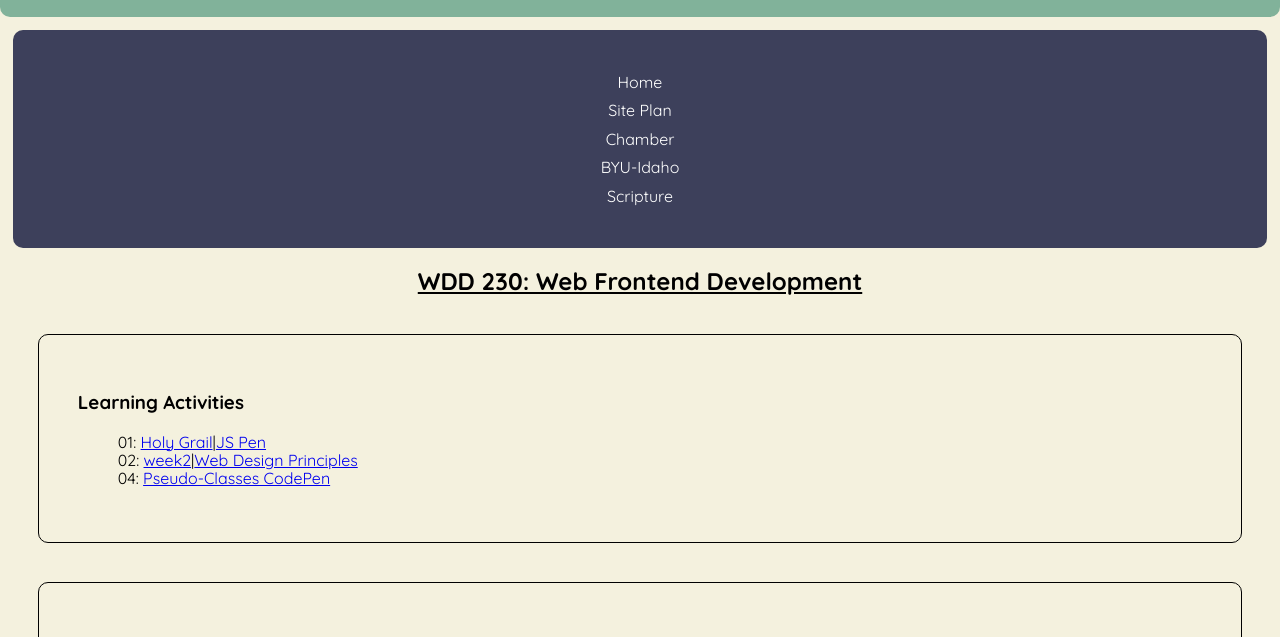
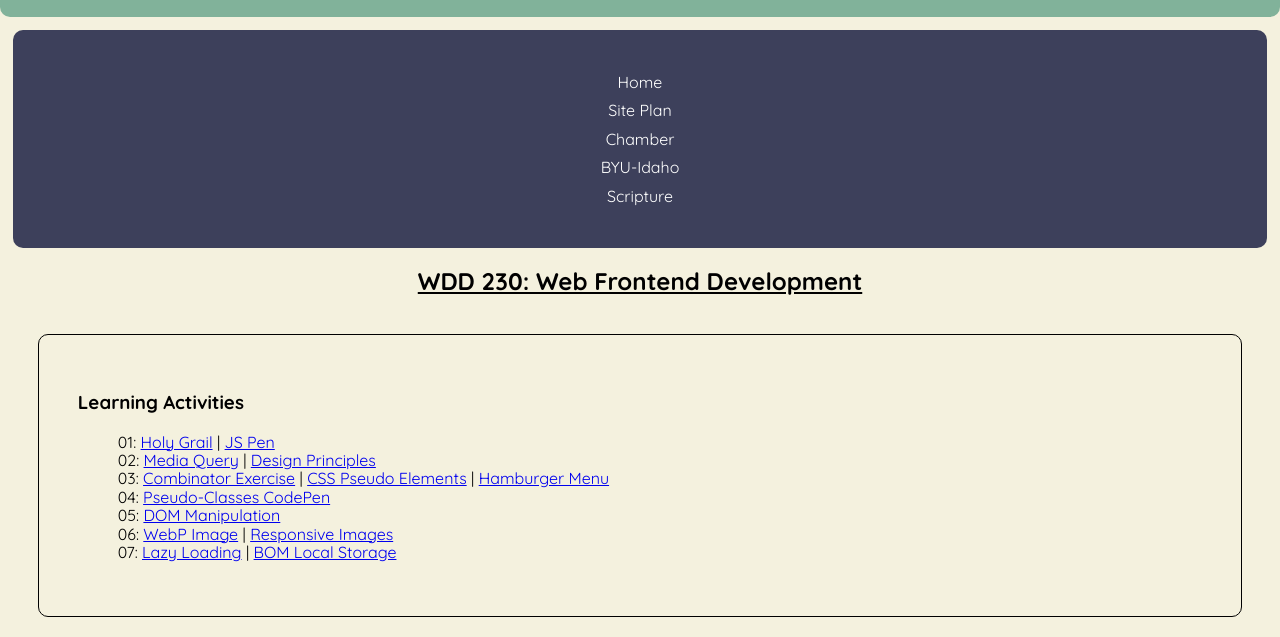
Before and after one commit to jacksonrkendall/wdd230, a plain HTML site: page index.html in a window 1280 px wide. Shown: the part 160-797 px from the top of the page. Drawn offline with Linux system fonts and the light colour scheme; files that its build step writes are made by us from their sources.

Commit message:
working on assignments

```diff
--- a/index.html
+++ b/index.html
@@ -39,10 +39,13 @@
         <section id="learning" class="card">
             <h3>Learning Activities</h3>
             <ul>
-                <li>01: <a href="lesson01/holygrail.html">Holy Grail</a><span>|</span><a href="#">JS Pen</a></li>
-                <li>02: <a href="week2.html">week2</a><span>|</span><a href="lesson02/design.html">Web Design Principles</a></li>
+                <li>01: <a href="lesson01/holygrail.html">Holy Grail</a> <span> | </span> <a href="#">JS Pen</a></li>
+                <li>02: <a href="week2.html">Media Query</a><span> | </span><a href="lesson02/design.html">Design Principles</a></li>
+                <li>03: <a href="#">Combinator Exercise</a> <span> | </span> <a href="#">CSS Pseudo Elements</a> <span> | </span><a href="#">Hamburger Menu</a></li>
                 <li>04: <a href="https://codepen.io/jackson-kendall/pen/WNVoBmN">Pseudo-Classes CodePen</a></li>
-                <li><a href="#"></a></li>
+                <li>05: <a href="#">DOM Manipulation</a></li>
+                <li>06: <a href="#">WebP Image</a> <span> | </span> <a href="#">Responsive Images</a></li>
+                <li>07: <a href="#">Lazy Loading</a> <span> | </span> <a href="#">BOM Local Storage</a></li>
             </ul>
         </section>
         <section id="info" class="card">
```
